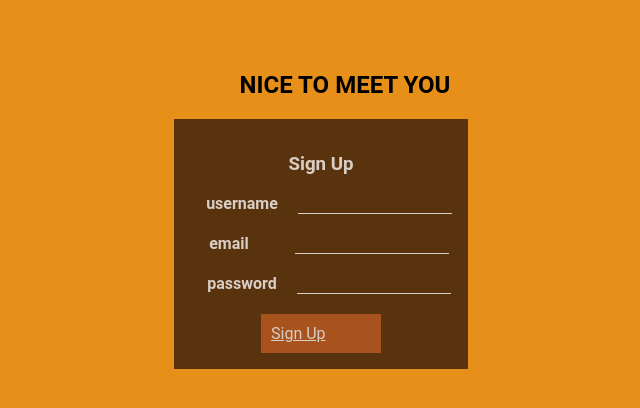
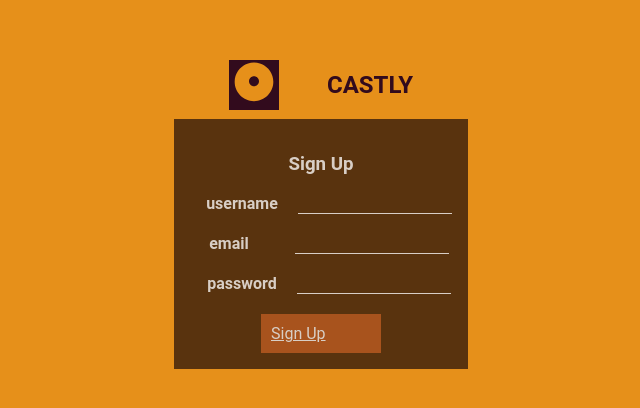
Before and after one commit to makeda-lelozwi/CASTLY-APP, a React (Vite) app: page / in a window 1280 px wide. Shown: the part 190-598 px from the top of the page, without its empty margins (319-959 px from the left). Built offline with nearby package versions, Linux system fonts and the light colour scheme.

Commit message:
added logo svg

```diff
--- a/index.html
+++ b/index.html
@@ -3,7 +3,8 @@
   <head>
     <meta charset="UTF-8" />
     <meta name="viewport" content="width=device-width, initial-scale=1.0" />
-    <title>DJS11</title>
+    <link rel="icon" type="image/png" href="%PUBLIC_URL%/favicon.ico" />
+    <title>Castly Podcast App</title>
   </head>
   <body>
     <div id="root"></div>
--- a/src/App.jsx
+++ b/src/App.jsx
@@ -10,7 +10,7 @@ function App() {
   return (
     <Routes>
       <Route path="/" element={<SignUp />} />
-      <Route path="explore" element={<Layout />}>
+      <Route path="/explore" element={<Layout />}>
         <Route index element={<AllPodcasts />} />
         <Route path=":id" element={<Podcast />} />
         <Route path="episodes" element={<Episode />} />
--- a/src/components/SignUp.jsx
+++ b/src/components/SignUp.jsx
@@ -3,7 +3,22 @@ const SignUp = () => {
   return (
     <div className="sign-up-page">
       <div className="sign-up-container">
-        <h2>Nice to meet you</h2>
+        <div className="sign-up-logo">
+          <svg
+            xmlns="http://www.w3.org/2000/svg"
+            viewBox="0 0 200 200"
+            width="50"
+            height="50"
+          >
+            <rect width="200" height="200" fill="#320b1d" />
+
+            <path
+              d="M100,10c42.7,0,77.3,34.6,77.3,77.3c0,42.7-34.6,77.3-77.3,77.3c-42.7,0-77.3-34.6-77.3-77.3C22.7,44.6,57.3,10,100,10z M100,105 c11,0,20-9,20-20s-9-20-20-20s-20,9-20,20S89,105,100,105z"
+              fill="#e6901a"
+            />
+          </svg>
+          <h2>Castly</h2>
+        </div>
         <div className="sign-up-form">
           <h3>Sign Up</h3>
           <form>
@@ -22,7 +37,9 @@ const SignUp = () => {
               <input type="password" id="password" name="password"></input>
             </div>
 
-            <Link className="sign-up-button" to="/explore">Sign Up</Link>
+            <Link className="sign-up-button" to="explore">
+              Sign Up
+            </Link>
           </form>
         </div>
       </div>
--- a/src/styles/App.css
+++ b/src/styles/App.css
@@ -43,9 +43,15 @@ body {
   margin: 0 auto;
 }
 
+.sign-up-logo {
+  display: flex;
+  justify-content: center;
+  align-items: center;
+}
 .sign-up-container h2 {
   margin-left: 3rem;
   text-transform: uppercase;
+  color: var(--search-bar-clr);
 }
 
 .sign-up-form {
```
Also changed, not shown: 1 other file (tests, documents, lock files or other folders).
